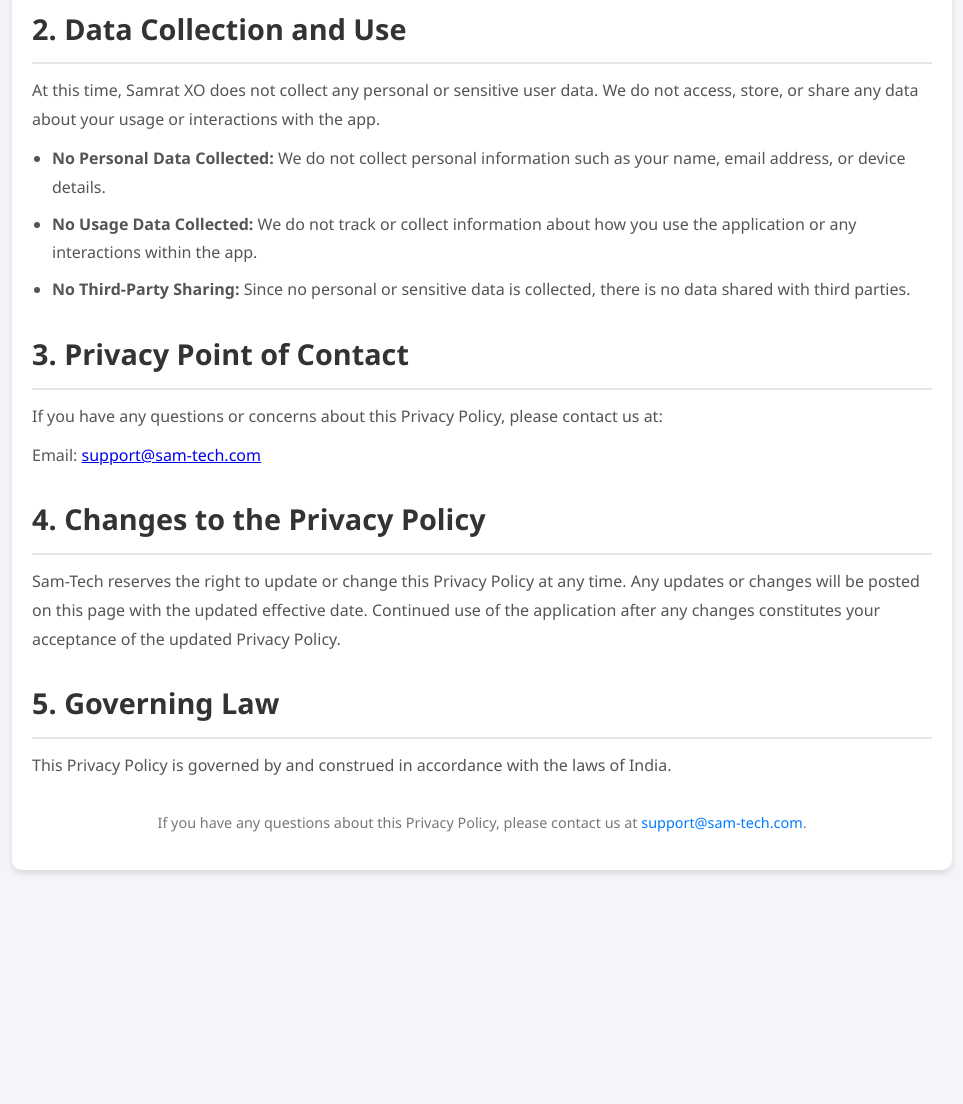
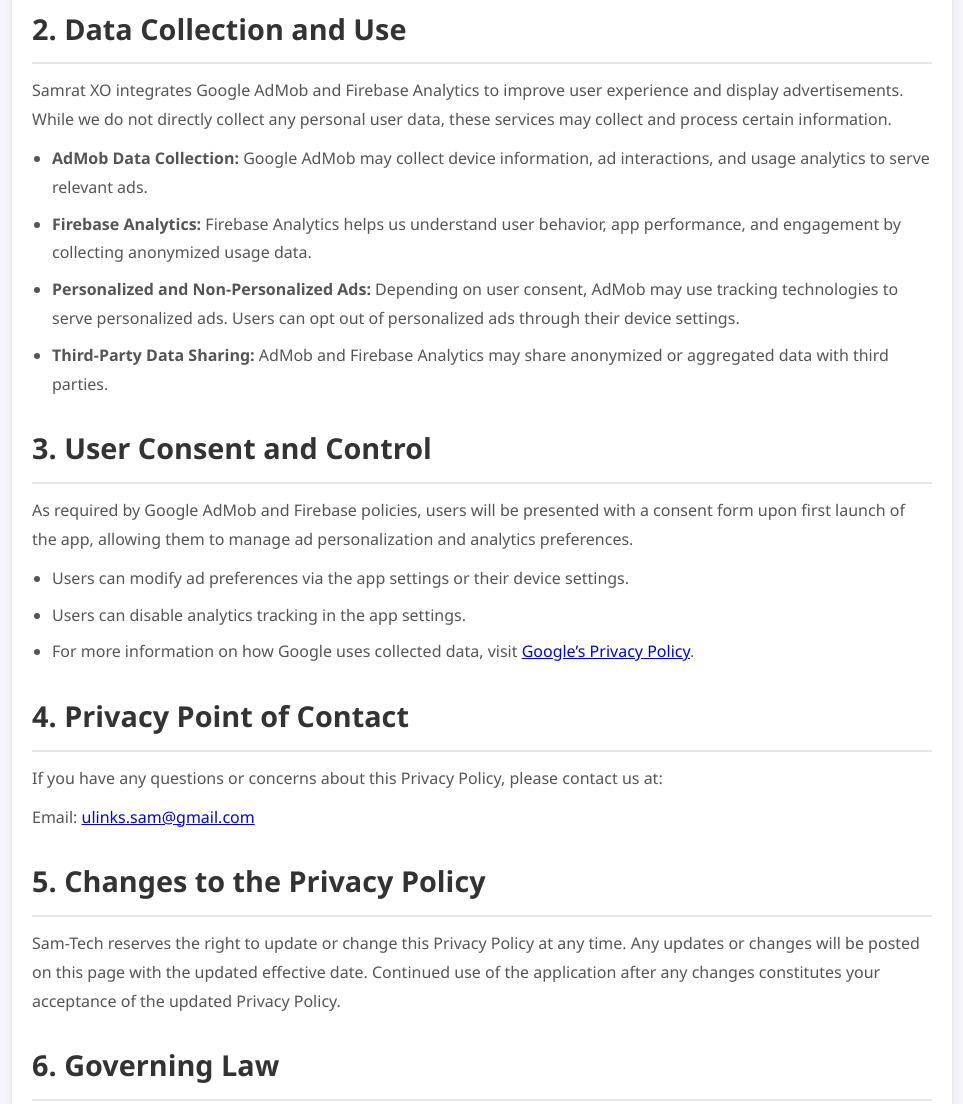
Before and after one commit to sumeetqtech/sam-tech-samrat-xo, a plain HTML site: page samrat-xo-privacy.html in a window 1280 px wide. Shown: the part 499-1603 px from the top of the page, without its empty margins (158-1121 px from the left). Before the commit the page ends 1409 px from the top, so only its background shows below. Drawn offline with Linux system fonts and the light colour scheme.

Commit message:
changes in the privacy html file

```diff
--- a/samrat-xo-privacy.html
+++ b/samrat-xo-privacy.html
@@ -11,7 +11,7 @@
 <body>
     <main class="container">
         <header class="page-header">
-            <img src="logo.png" alt="Samrat XO Logo" class="">
+            <img src="logo.png" alt="Samrat XO Logo">
             <h1>Privacy Policy</h1>
             <p class="date">Effective Date: December 27, 2024</p>
         </header>
@@ -26,40 +26,63 @@
 
             <section>
                 <h2>2. Data Collection and Use</h2>
-                <p>At this time, Samrat XO does not collect any personal or sensitive user data. We do not access,
-                    store, or share any data about your usage or interactions with the app.</p>
+                <p>Samrat XO integrates Google AdMob and Firebase Analytics to improve user experience and display
+                    advertisements.
+                    While we do not directly collect any personal user data, these services may collect and process
+                    certain
+                    information.</p>
                 <ul>
-                    <li><strong>No Personal Data Collected:</strong> We do not collect personal information such as your
-                        name, email address, or device details.</li>
-                    <li><strong>No Usage Data Collected:</strong> We do not track or collect information about how you
-                        use the application or any interactions within the app.</li>
-                    <li><strong>No Third-Party Sharing:</strong> Since no personal or sensitive data is collected, there
-                        is no data shared with third parties.</li>
+                    <li><strong>AdMob Data Collection:</strong> Google AdMob may collect device information, ad
+                        interactions,
+                        and usage analytics to serve relevant ads.</li>
+                    <li><strong>Firebase Analytics:</strong> Firebase Analytics helps us understand user behavior, app
+                        performance,
+                        and engagement by collecting anonymized usage data.</li>
+                    <li><strong>Personalized and Non-Personalized Ads:</strong> Depending on user consent, AdMob may use
+                        tracking technologies to serve personalized ads. Users can opt out of personalized ads through
+                        their
+                        device settings.</li>
+                    <li><strong>Third-Party Data Sharing:</strong> AdMob and Firebase Analytics may share anonymized or
+                        aggregated data with third parties.</li>
                 </ul>
             </section>
 
             <section>
-                <h2>3. Privacy Point of Contact</h2>
-                <p>If you have any questions or concerns about this Privacy Policy, please contact us at:</p>
-                <p>Email: <a href="mailto:support@sam-tech.com">support@sam-tech.com</a></p>
+                <h2>3. User Consent and Control</h2>
+                <p>As required by Google AdMob and Firebase policies, users will be presented with a consent form upon
+                    first launch
+                    of the app, allowing them to manage ad personalization and analytics preferences.</p>
+                <ul>
+                    <li>Users can modify ad preferences via the app settings or their device settings.</li>
+                    <li>Users can disable analytics tracking in the app settings.</li>
+                    <li>For more information on how Google uses collected data, visit
+                        <a href="https://policies.google.com/privacy" target="_blank">Google’s Privacy Policy</a>.
+                    </li>
+                </ul>
             </section>
 
             <section>
-                <h2>4. Changes to the Privacy Policy</h2>
+                <h2>4. Privacy Point of Contact</h2>
+                <p>If you have any questions or concerns about this Privacy Policy, please contact us at:</p>
+                <p>Email: <a href="mailto:ulinks.sam@gmail.com">ulinks.sam@gmail.com</a></p>
+            </section>
+
+            <section>
+                <h2>5. Changes to the Privacy Policy</h2>
                 <p>Sam-Tech reserves the right to update or change this Privacy Policy at any time. Any updates or
                     changes will be posted on this page with the updated effective date. Continued use of the
                     application after any changes constitutes your acceptance of the updated Privacy Policy.</p>
             </section>
 
             <section>
-                <h2>5. Governing Law</h2>
+                <h2>6. Governing Law</h2>
                 <p>This Privacy Policy is governed by and construed in accordance with the laws of India.</p>
             </section>
         </article>
 
         <footer class="page-footer">
             <p>If you have any questions about this Privacy Policy, please contact us at <a
-                    href="mailto:support@sam-tech.com">support@sam-tech.com</a>.</p>
+                    href="mailto:ulinks.sam@gmail.com">ulinks.sam@gmail.com</a>.</p>
         </footer>
     </main>
 </body>
```
